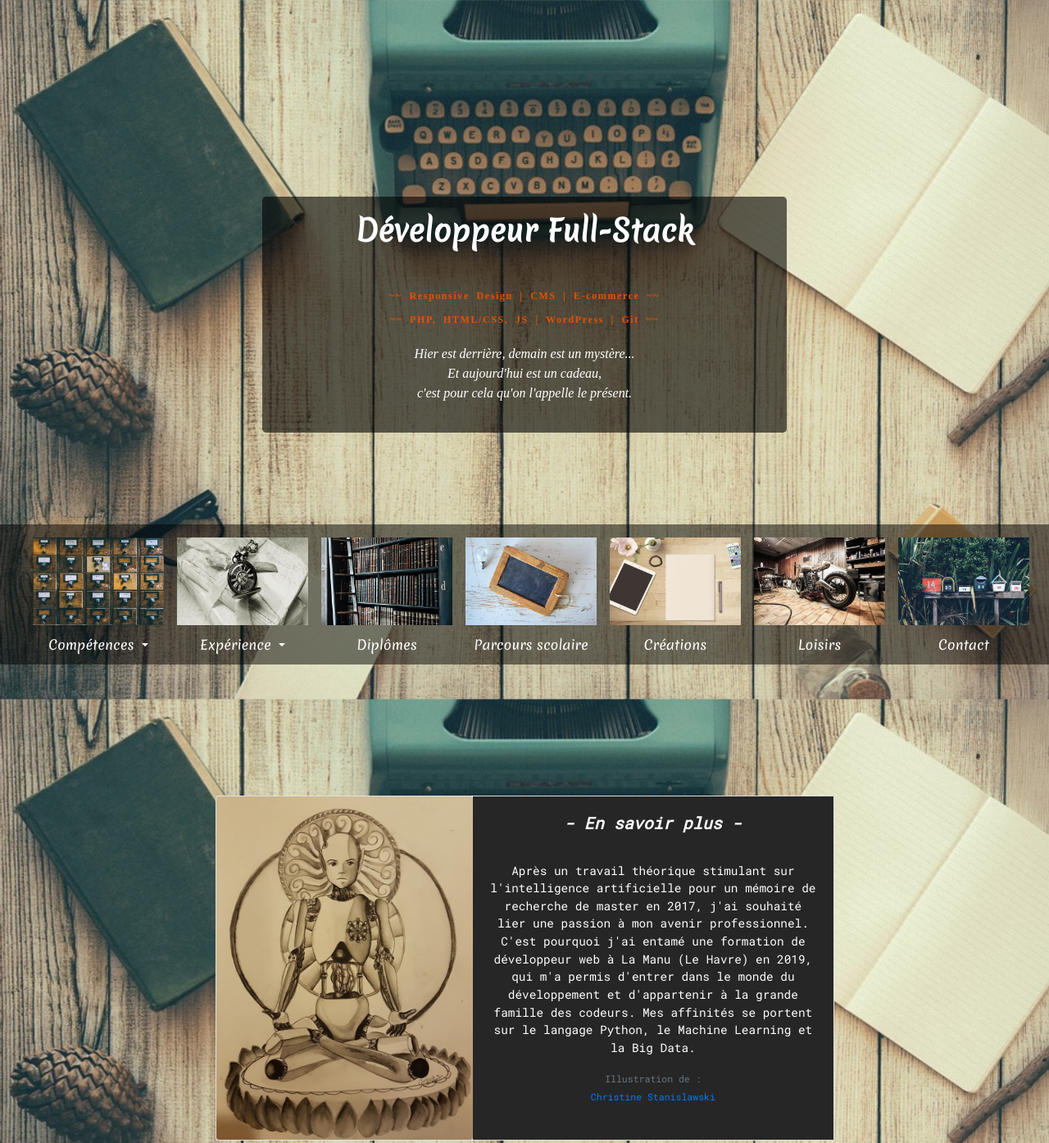
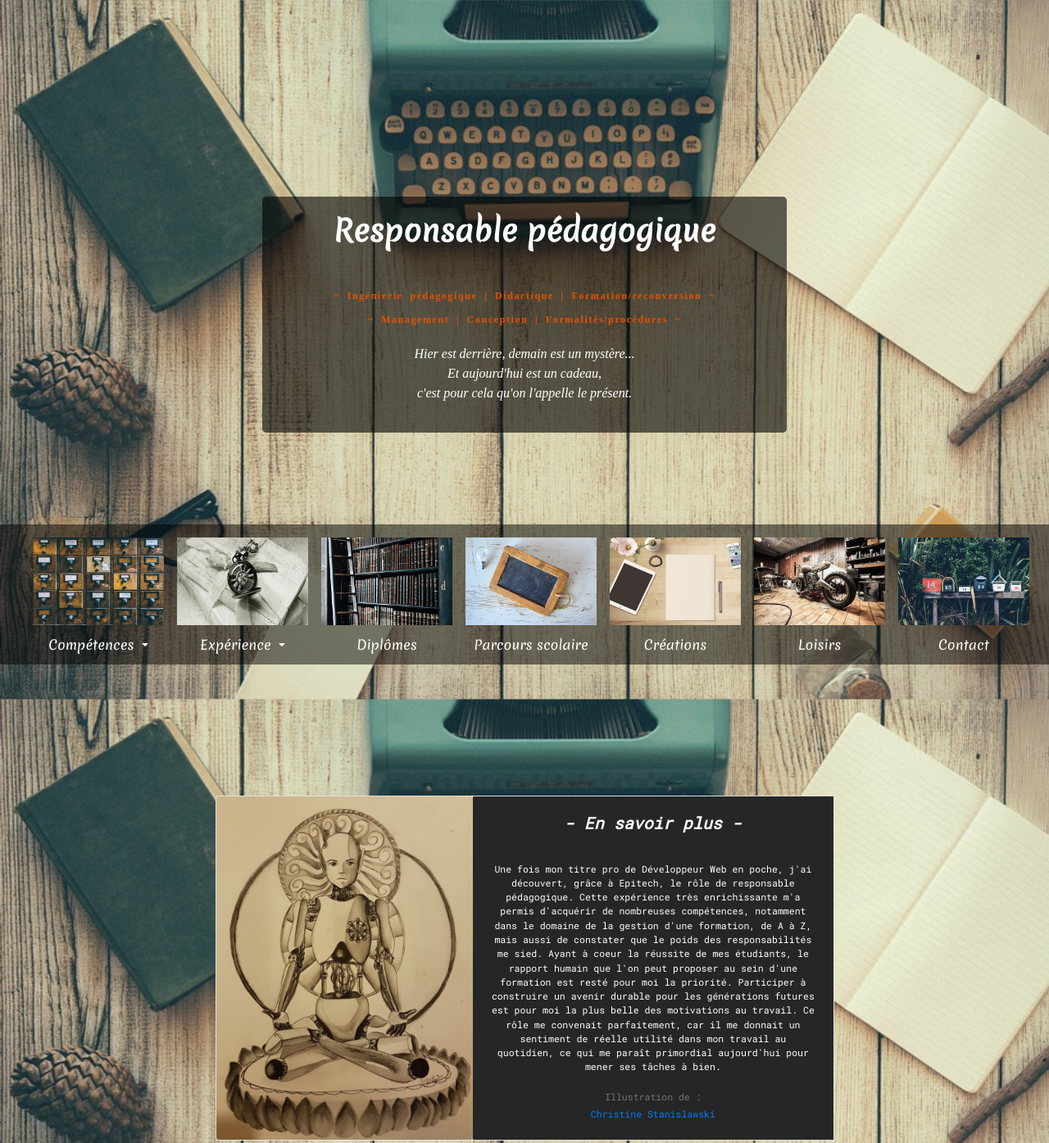
Before and after one commit to ShaolinSpirit76/developpeur.web, a plain HTML site: page index.html in a window 1280 px wide. Shown: the top 1395 px of the page at 82% size. Drawn offline with nearby package versions, Linux system fonts and the light colour scheme; some packages are replaced by stand-ins of ours; a script that the page names is missing; a web font is replaced by a local one.

Commit message:
Update for teaching and pedagogical manager

```diff
--- a/index.html
+++ b/index.html
@@ -18,7 +18,7 @@
   <meta http-equiv="X-UA-Compatible" content="IE=edge">
   <!-- The description that the browser should display in its results -->
   <meta name="description"
-    content="Responsable pédagogique & développeur web full-stack - Wordpress, PHP, HMTL/CSS & JS, E-commerce">
+    content="Responsable pédagogique & Chef de projet enseignement - ingénierie pédagogique, didactique, formation, management, conception">
 
 <!--|____________________________________|-->
 <!--|----------------------------------- |-->
@@ -55,7 +55,7 @@
    <link rel="icon" href="img/images/dragon-face_1f432.png"
    alt="Tête de dragon chinois, vert et jaune.">
    <!-- thumbnail title -->
-  <title>Paul Compère - Responsable Pédagogique & Développeur</title>
+  <title>Paul Compère - Responsable Pédagogique</title>
 
 <!--|____________________________________|-->
 <!--|----------------------------------- |-->
@@ -65,24 +65,24 @@
 
  <!-- OPEN GRAPH DATA - OPTIMIZED FOR FACEBOOK & lINKEDIN -->
 
-  <meta property="og:title" content="Paul Compère - Responsable Pédagogique & Développeur" />
+  <meta property="og:title" content="Paul Compère - Responsable Pédagogique" />
   <meta property="og:type" content="website" />
   <meta property="og:url" content="https://shaolinspirit76.github.io/paul.compere/" />
   <meta property="og:image" content="http://paul-compere.github.io/img/images/doomsday.svg" alt="androïde en méditation en position du lotus tel un moine bouddhiste" />
   <meta property="og:description"
-    content="Responsable pédagogique & développeur web full-stack - Wordpress, PHP, HMTL/CSS & JS, E-commerce" />
+    content="Responsable pédagogique & Chef de projet enseignement - ingénierie pédagogique, didactique, formation, management, conception" />
   <meta property="og:site_name" content="shaolinspirit76.github.io/paul.compere/" />
   <meta property="og:locale" content="fr_FR" />
 
 
   <!-- TWITTER CARD DATA -->
 
-  <meta name="twitter:title" content="Paul Compère - Responsable Pédagogique & Développeur" />
+  <meta name="twitter:title" content="Paul Compère - Responsable Pédagogique" />
   <meta name="twitter:card" content="summary_large_image" />
   <meta name="twitter:site" content="@ShaolinSpirit76" />
   <meta name="twitter:url" content="https://shaolinspirit76.github.io/paul.compere/" />
   <meta name="twitter:description"
-    content="Responsable pédagogique & développeur web full-stack - Wordpress, PHP, HMTL/CSS & JS, E-commerce" />
+    content="Responsable pédagogique & Chef de projet enseignement - ingénierie pédagogique, didactique, formation, management, conception" />
   <meta name="twitter:creator" content="@ShaolinSpirit76" />
   <!-- Twitter Summary card images must be at least 200x200px -->
   <meta name="twitter:image" content="http://paul-compere.github.io/img/images/doomsday.svg" alt="androïde en méditation en position du lotus tel un moine bouddhiste" />
@@ -90,9 +90,9 @@
 
   <!-- SCHEMA.ORG MARKUP FOR GOOGLE+ -->
 
-  <meta itemprop="name" content="Paul Compère - Responsable Pédagogique & Développeur" />
+  <meta itemprop="name" content="Paul Compère - Responsable Pédagogique" />
   <meta itemprop="description"
-    content="Responsable pédagogique & développeur web full-stack - Wordpress, PHP, HMTL/CSS & JS, E-commerce" />
+    content="Responsable pédagogique & Chef de projet enseignement - ingénierie pédagogique, didactique, formation, management, conception" />
   <meta itemprop="image" content="http://paul-compere.github.io/img/images/doomsday.svg" alt="androïde en méditation en position du lotus tel un moine bouddhiste" />
 
 
@@ -122,11 +122,11 @@
 
       <div data-aos="fade-up">
         <div id="presentation" class="jumbotron col-lg-6 offset-lg-3 col-md-6 offset-md-3 col-sm-12">
-          <h1 id="titre" class="text-center text-white"><B>Développeur Full-Stack</B><br /><br /></h1>
+          <h1 id="titre" class="text-center text-white"><B>Responsable pédagogique</B><br /><br /></h1>
 
-          <h2 id="P0" class="text-center font-weight-bold orange">~~ Responsive Design | CMS | E-commerce
-            ~~<br /><br />
-            ~~ PHP, HTML/CSS, JS | WordPress | Git ~~<br /><br /></h2>
+          <h2 id="P0" class="text-center font-weight-bold orange">~ Ingénierie pédagogique | Didactique | Formation/reconversion
+            ~<br /><br />
+            ~ Management | Conception | Formalités/procédures ~<br /><br /></h2>
           <p id="P1" class="lead font-italic text-center text-white">Hier est derrière, demain est un mystère...<br />
             Et
             aujourd'hui est un cadeau,<br />
@@ -250,13 +250,12 @@
             <div id="textCard" class="col-md-7">
               <div class="card-body">
                 <h5 class="card-title text-white font-italic font-weight-bold">- En savoir plus -<br /><br /></h5>
-                <p class="card-text text-white">Après un travail théorique stimulant sur l'intelligence artificielle
-                  pour un mémoire de recherche de master en 2017, j'ai souhaité lier
-                  une passion à mon avenir professionnel. C'est pourquoi j'ai entamé une formation de développeur web à
-                  La
-                  Manu (Le Havre) en 2019, qui m'a permis d'entrer dans le monde du développement et d'appartenir à la
-                  grande famille des codeurs. Mes affinités se portent sur le langage Python, le Machine Learning et la
-                  Big Data.</p>
+                <p class="card-text text-white small">
+                  Une fois mon titre pro de Développeur Web en poche, j'ai découvert, grâce à Epitech, le rôle de responsable pédagogique.
+
+                  Cette expérience très enrichissante m'a permis d'acquérir de nombreuses compétences, notamment dans le domaine de la gestion d'une formation, de A à Z, mais aussi de constater que le poids des responsabilités me sied. Ayant à coeur la réussite de mes étudiants, le rapport humain que l'on peut proposer au sein d'une formation est resté pour moi la priorité. Participer à construire un avenir durable pour les générations futures est pour moi la plus belle des motivations au travail.
+
+                  Ce rôle me convenait parfaitement, car il me donnait un sentiment de réelle utilité dans mon travail au quotidien, ce qui me paraît primordial aujourd'hui pour mener ses tâches à bien.</p>
                 <p class="card-text"><small class="text-muted">Illustration de : <a
                       href="https://www.linkedin.com/in/christine-stanislawski-52022b107/" title="Voir le profil"
                       target="_blank"><br /> Christine Stanislawski</a></small></p>
@@ -267,7 +266,7 @@
 
 
         <div id="idCard" class="card mx-auto" style="width: 22rem;">
-          <img src="img/images/visitCard.png" class="card-img-top img-fluid" alt="Carte de visite">
+          <!-- <img src="img/images/visitCard.png" class="card-img-top img-fluid" alt="Carte de visite"> -->
           <div class="card-body">
             <button class="btn btn-primary" type="button" data-toggle="collapse" data-target="#presentation2Example"
               aria-expanded="false" aria-controls="presentation2Example">
@@ -275,13 +274,12 @@
             </button>
             <div class="collapse" id="presentation2Example">
               <div class="idCard2 card card-body">
-                <p class="card-text text-white">J'ai une affection particulière pour tout ce qui touche à l'IA, bien
-                  sûr,
-                  mais plus précisément en lien avec le social, la santé (l'humain d'abord 🙂) et l'écologie (pour
-                  participer à la préservation de notre belle planète 😉), car je pense que l'IA a des potentiels
-                  intéressants pour nous aider à évoluer dans ces domaines. Participer à construire un avenir durable
+                <p class="card-text text-white">
+                  J'ai une affection particulière pour tout ce qui est en lien avec le social, la santé (l'humain d'abord 🙂) et l'écologie (pour
+                  participer à la préservation de notre belle planète 😉). Participer à construire un avenir durable
                   pour
-                  les générations futures serait pour moi la plus belle des motivations au travail.</p>
+                  les générations futures serait pour moi la plus belle des motivations au travail.
+                  J'ai une appétence pour la recherche universitaire et une aisance avec le public adulte (étudiant ou reconversion). Méticuleux et consciencieux, j'aime aller au fond des choses quand je traite d'un sujet. Curieux de nature, je ne sais pas rester sans apprendre.</p>
               </div>
             </div>
 
```
